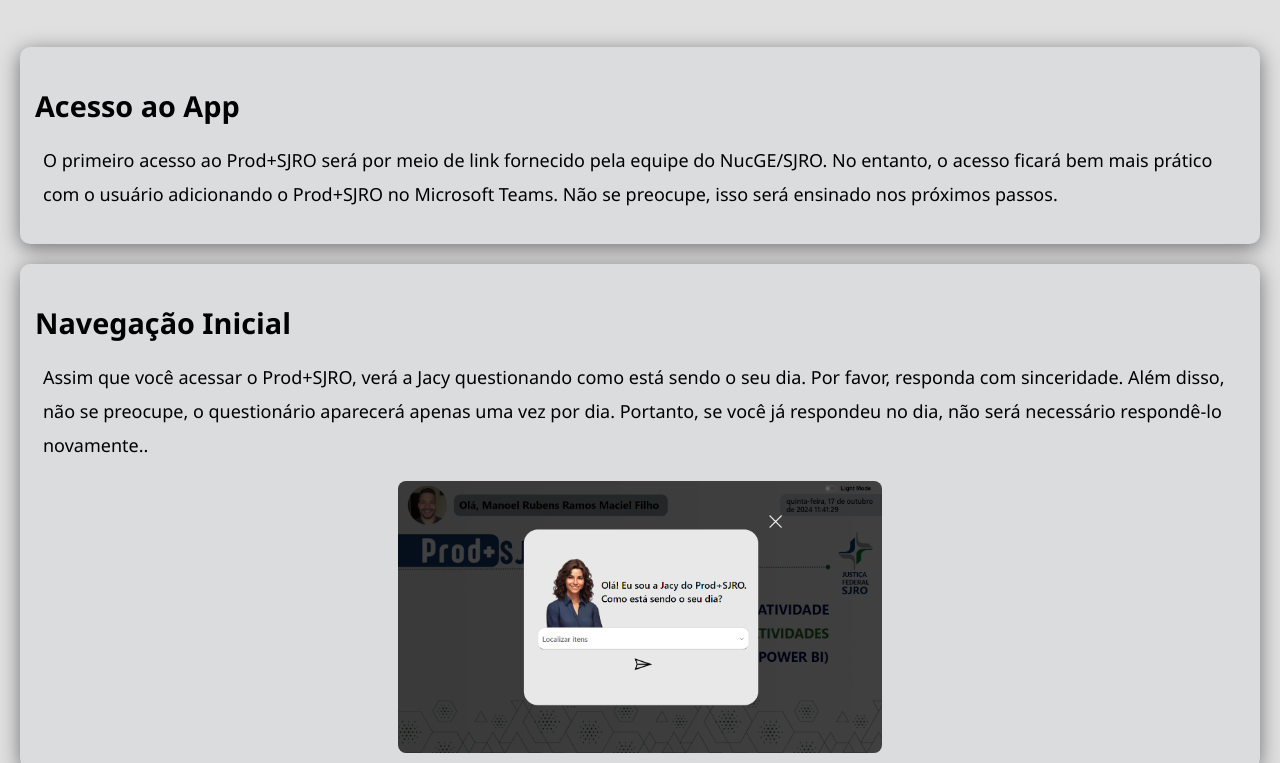
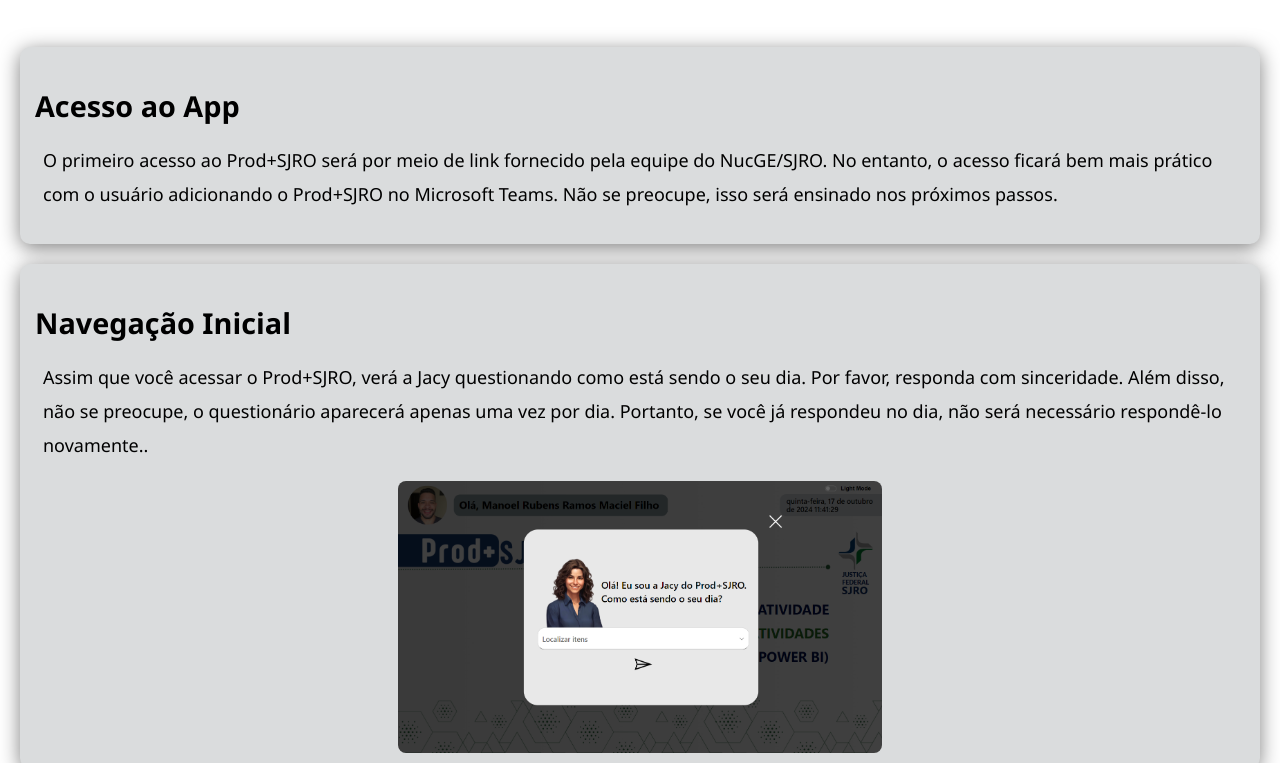
Before and after one commit to rubensmacieell/ProdSJRO, a plain HTML site: page index.html in a window 1280 px wide. Shown: the part 220-983 px from the top of the page. Drawn offline with Linux system fonts and the light colour scheme.

Commit message:
Update index.html

```diff
--- a/index.html
+++ b/index.html
@@ -8,7 +8,7 @@
     <style>
         body {
             font-family: 'Segoe UI', Tahoma, Geneva, Verdana, sans-serif;
-            background-color: #e0e0e0; /* Modo escuro */
+            background-color: ##f0f0f0; /* Modo escuro */
             color: #f8f9fa; /* Texto claro */
             margin: 0;
             padding: 20px;
```
